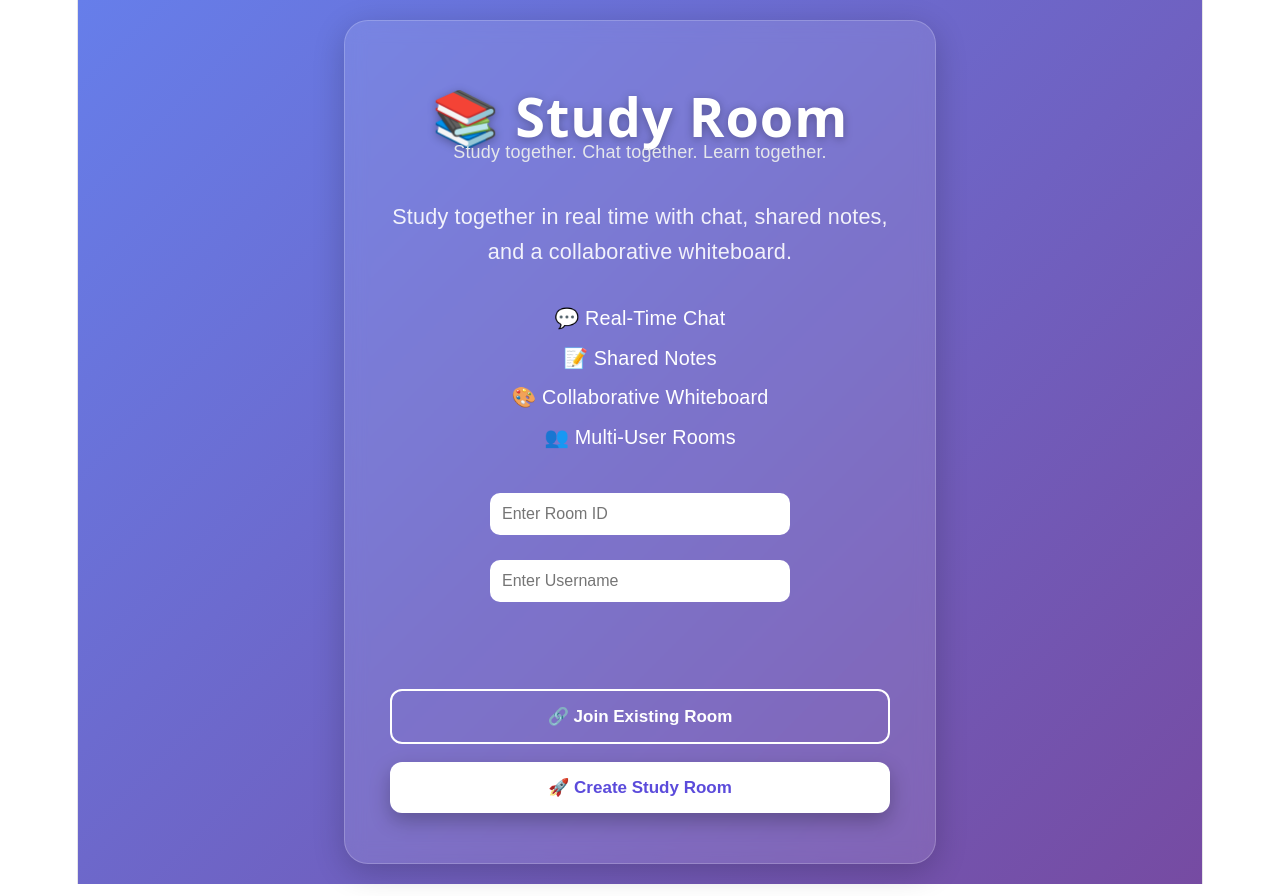
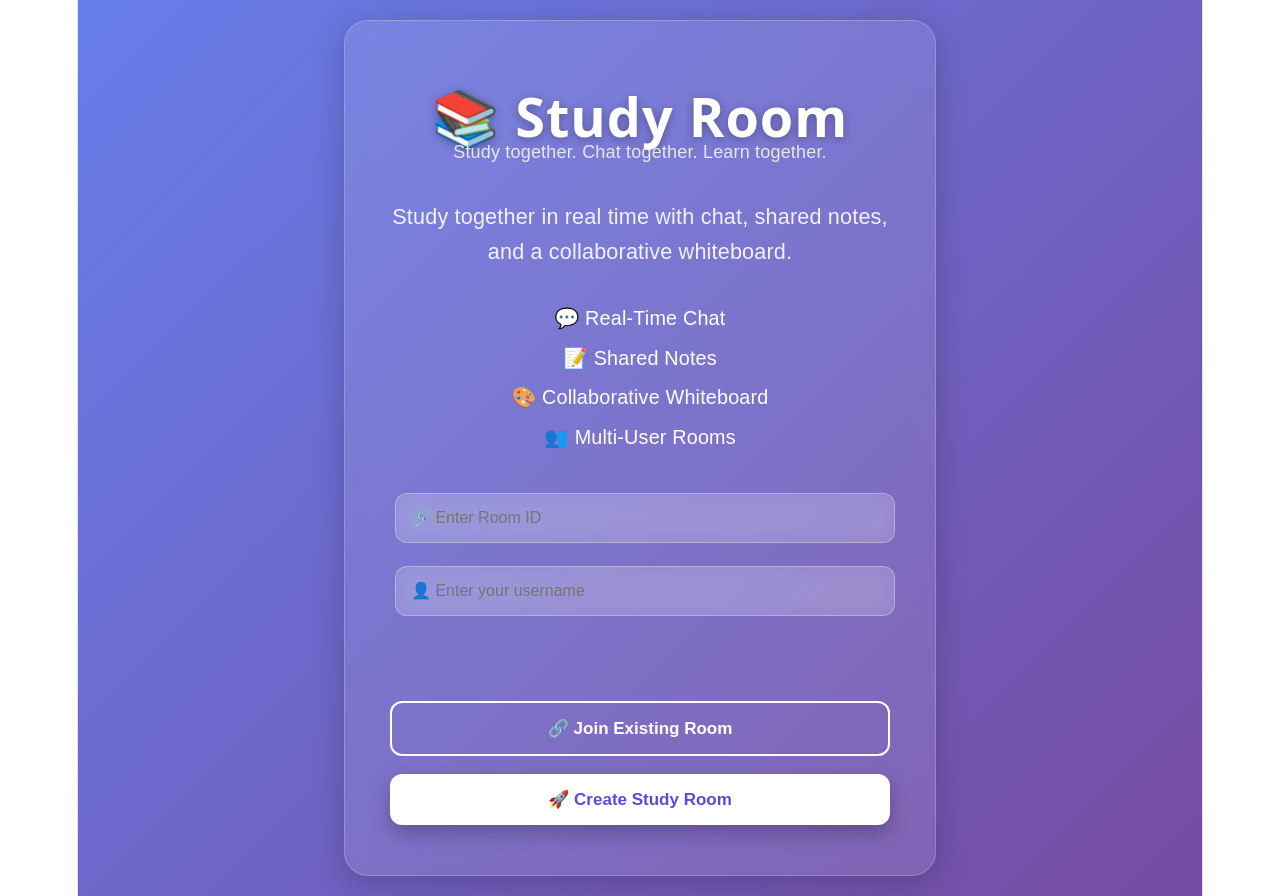
Before and after one commit to anushkumakp2004-web/study-room-app, a React (Vite) app in the folder client/: page / in a window 1280 px wide. Built offline with nearby package versions, Linux system fonts and the light colour scheme; no server answers.

Commit message:
Polish landing page input fields

```diff
--- a/client/src/pages/Home.jsx
+++ b/client/src/pages/Home.jsx
@@ -77,32 +77,50 @@ function Home() {
 </div>
 <input
   type="text"
-  placeholder="Enter Room ID"
+placeholder="🔗 Enter Room ID"
   value={roomId}
   onChange={(e) => setRoomId(e.target.value)}
   style={{
-    padding: "12px",
   width: "100%",
-    maxWidth: "300px",
-    borderRadius: "10px",
-    border: "none",
-    marginBottom: "20px",
+  padding: "15px",
+  marginBottom: "18px",
+
+  borderRadius: "12px",
+  border: "1px solid rgba(255,255,255,0.3)",
+
+  background: "rgba(255,255,255,0.15)",
+  backdropFilter: "blur(10px)",
+
+  color: "white",
   fontSize: "16px",
+
+  outline: "none",
+
+  boxSizing: "border-box",
 }}
 />
 <input
   type="text"
-  placeholder="Enter Username"
+placeholder="👤 Enter your username"
   value={username}
   onChange={(e) => setUsername(e.target.value)}
   style={{
-    padding: "12px",
   width: "100%",
-    maxWidth: "300px",
-    borderRadius: "10px",
-    border: "none",
-    marginBottom: "20px",
+  padding: "15px",
+  marginBottom: "18px",
+
+  borderRadius: "12px",
+  border: "1px solid rgba(255,255,255,0.3)",
+
+  background: "rgba(255,255,255,0.15)",
+  backdropFilter: "blur(10px)",
+
+  color: "white",
   fontSize: "16px",
+
+  outline: "none",
+
+  boxSizing: "border-box",
 }}
 />
 
```
Lines whose indentation alone changed are shown as unchanged.
